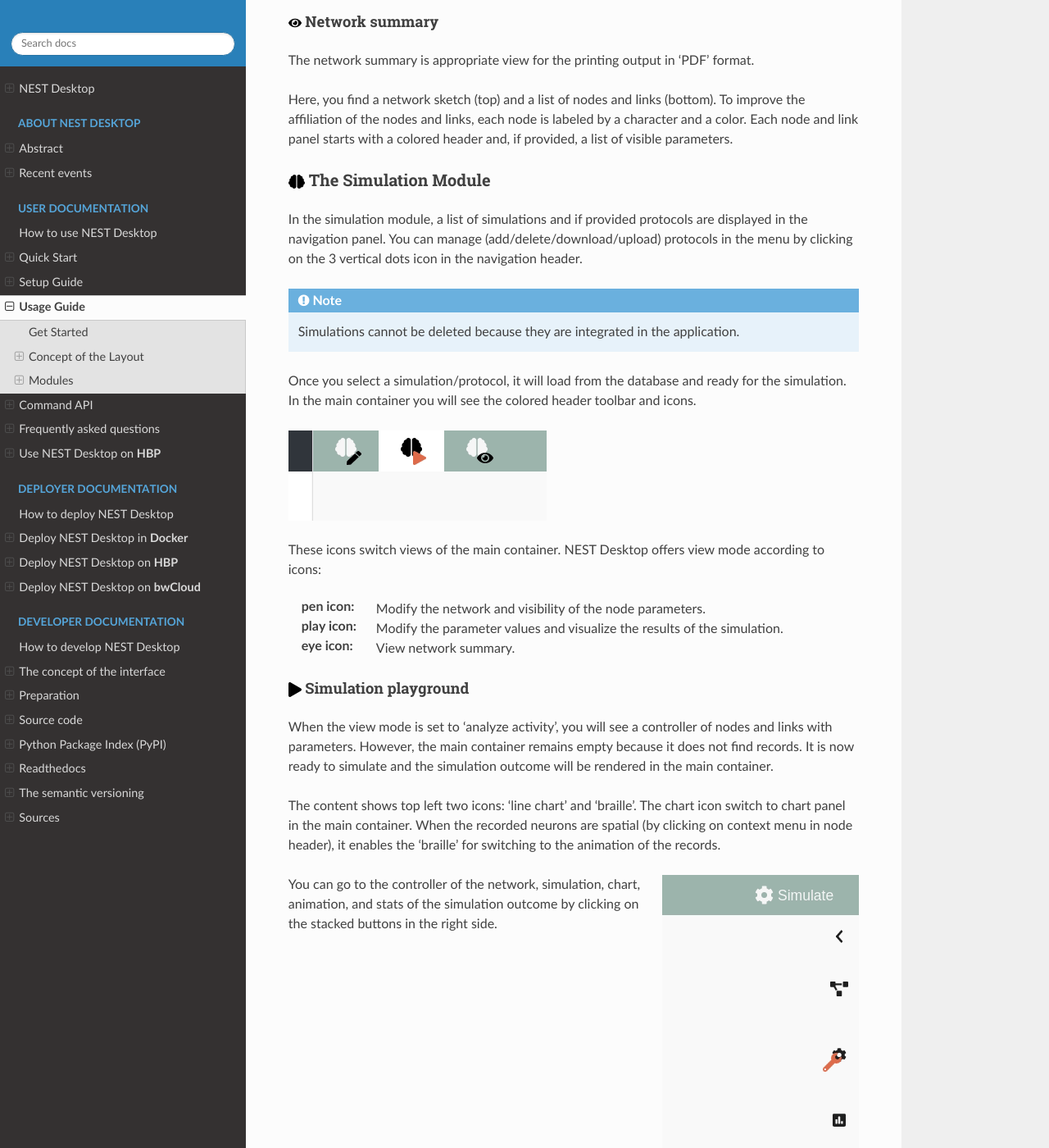
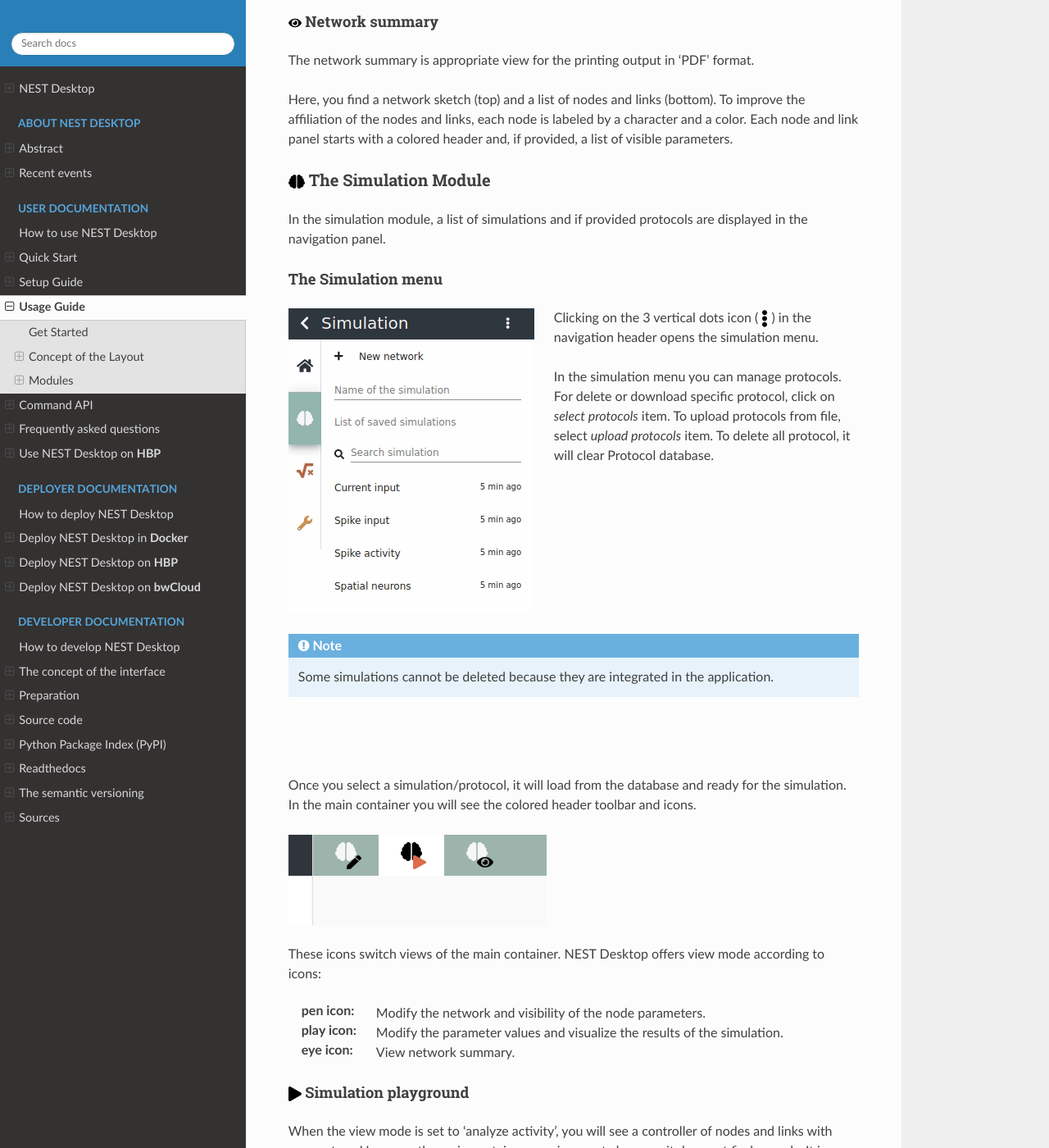
Before and after one commit to babsey/nest-desktop-docs, a Sphinx documentation site: the page built from docs/user/usage.rst, in a window 1280 px wide and 1400 px high, scrolled down 3173 px. Shown: the whole window at 82% size. Built offline with Sphinx 7.4.7 and the Read the Docs theme 2.0.0, drawn with Linux system fonts in a browser that asks for light colours.

Commit message:
Add simulation menu gif to docs

```diff
--- a/docs/user/usage.rst
+++ b/docs/user/usage.rst
@@ -131,11 +131,28 @@
 |fa-brain| The Simulation Module
 ^^^^^^^^^^^^^^^^^^^^^^^^^^^^^^^^
 
+
 In the simulation module, a list of simulations and if provided protocols are displayed in the navigation panel.
-You can manage (add/delete/download/upload) protocols in the menu by clicking on the 3 vertical dots icon in the navigation header.
+
+The Simulation menu
+~~~~~~~~~~~~~~~~~~~
+
+.. image:: ../_static/img/gif/simulation-menu.gif
+  :scale: 100%
+  :align: left
+
+Clicking on the 3 vertical dots icon ( |fa-ellipsis-v| ) in the navigation header opens the simulation menu.
+
+In the simulation menu you can manage protocols.
+For delete or download specific protocol, click on `select protocols` item.
+To upload protocols from file, select `upload protocols` item.
+To delete all protocol, it will clear Protocol database.
 
 .. note::
-   Simulations cannot be deleted because they are integrated in the application.
+   Some simulations cannot be deleted because they are integrated in the application.
+
+|
+|
 
 Once you select a simulation/protocol, it will load from the database and ready for the simulation.
 In the main container you will see the colored header toolbar and icons.
```
Also changed, not shown: docs/_static/img/gif/simulation-menu.gif (added).
